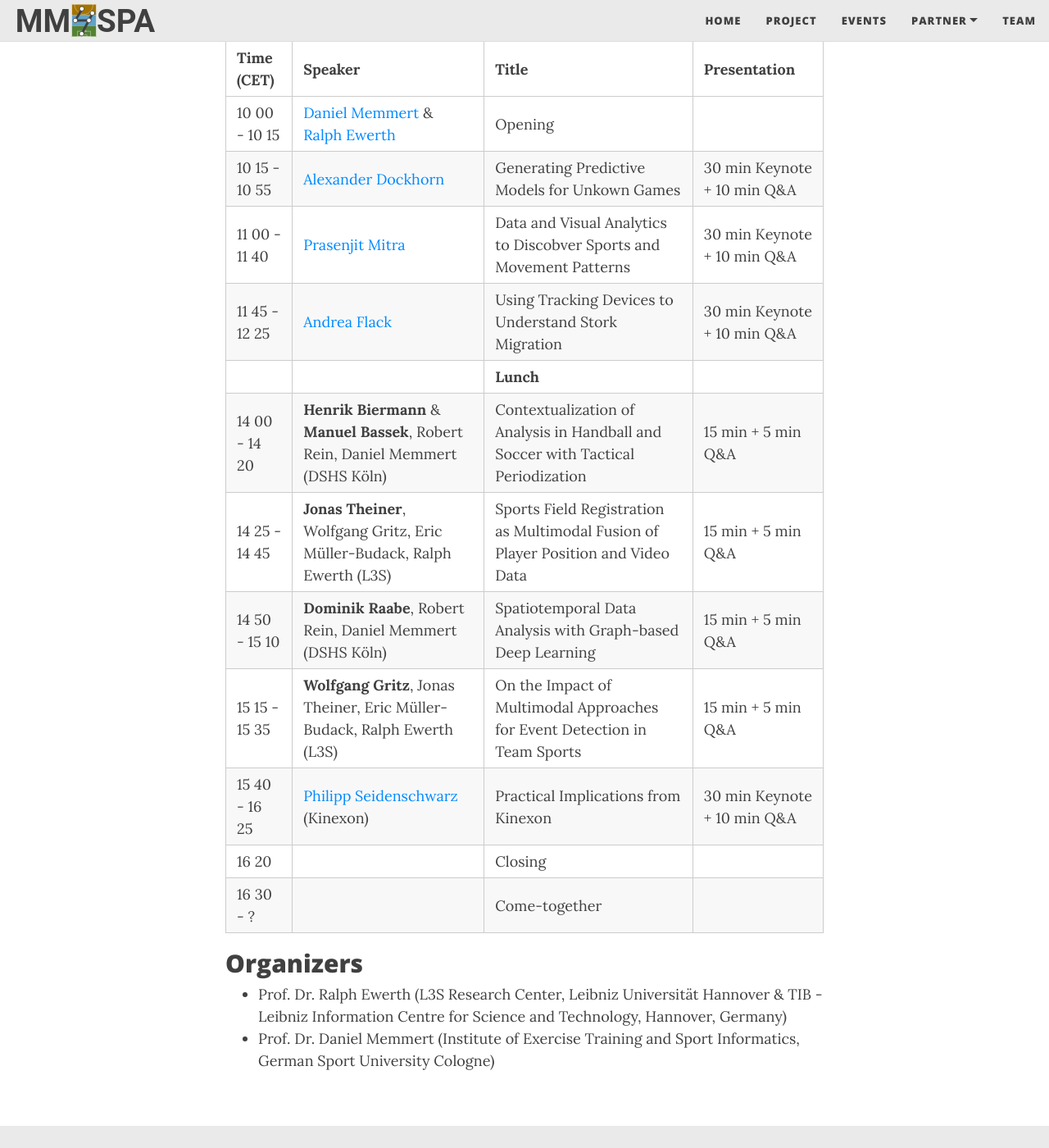
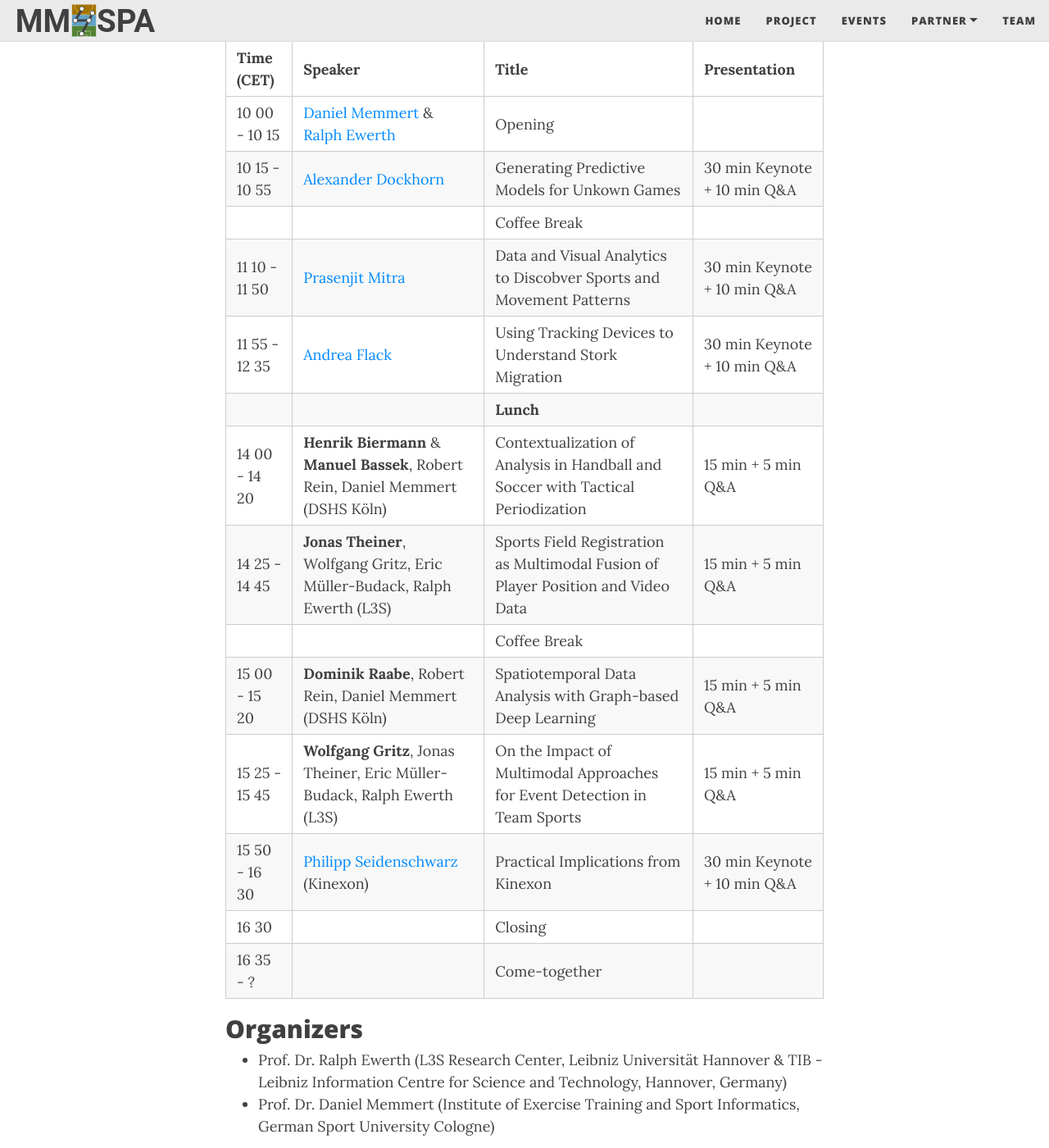
Before and after one commit to MM4SPA/project, a Jekyll site: the page built from workshop.md, in a window 1280 px wide and 1400 px high, scrolled down 2179 px. Shown: the whole window at 82% size. Built offline with Jekyll 4.4.1, drawn with Linux system fonts in a browser that asks for light colours; nearby versions of some CDN libraries.

Commit message:
adjusted schedule + added coffee breaks

```diff
--- a/workshop.md
+++ b/workshop.md
@@ -51,16 +51,18 @@ The workshop is divided into two sessions:
 | ------------- | ---------------------------------------------------------------------------------------------------------------------------------------------------------------------------------------------------------------------------------------------------------------------------------------------------------------------------------------------- | ---------------------------------------------------------------------------------- | --------------------------- |
 | 10 00 - 10 15 | <a href="https://www.dshs-koeln.de/institut-fuer-trainingswissenschaft-und-sportinformatik/sportinformatik-sportspielf/personal/prof-dr-daniel-memmert/">Daniel Memmert</a> & <a href="https://www.tib.eu/de/forschung-entwicklung/forschungsgruppen-und-labs/visual-analytics/mitarbeiterinnen-und-mitarbeiter/ralph-ewerth">Ralph Ewerth</a> | Opening                                                                            |                             |
 | 10 15 - 10 55 | <a href="https://adockhorn.github.io/">Alexander Dockhorn</a>                                                                                                                                                                                                                                                                                  | Generating Predictive Models for Unkown Games                                      | 30 min Keynote + 10 min Q&A |
-| 11 00 - 11 40 | <a href="https://ist.psu.edu/directory/pum10">Prasenjit Mitra</a>                                                                                                                                                                                                                                                                              | Data and Visual Analytics to Discobver Sports and Movement Patterns                | 30 min Keynote + 10 min Q&A |
-| 11 45 - 12 25 | <a href="https://www.ab.mpg.de/person/98269/2736">Andrea Flack</a>                                                                                                                                                                                                                                                                             | Using Tracking Devices to Understand Stork Migration                               | 30 min Keynote + 10 min Q&A |
+|               |                                                                                                                                                                                                                                                                                                                                                | Coffee Break                                                                       |                             |
+| 11 10 - 11 50 | <a href="https://ist.psu.edu/directory/pum10">Prasenjit Mitra</a>                                                                                                                                                                                                                                                                              | Data and Visual Analytics to Discobver Sports and Movement Patterns                | 30 min Keynote + 10 min Q&A |
+| 11 55 - 12 35 | <a href="https://www.ab.mpg.de/person/98269/2736">Andrea Flack</a>                                                                                                                                                                                                                                                                             | Using Tracking Devices to Understand Stork Migration                               | 30 min Keynote + 10 min Q&A |
 |               |                                                                                                                                                                                                                                                                                                                                                | **Lunch**                                                                          |                             |
 | 14 00 - 14 20 | **Henrik Biermann** & **Manuel Bassek**, Robert Rein, Daniel Memmert (DSHS Köln)                                                                                                                                                                                                                                                               | Contextualization of Analysis in Handball and Soccer with Tactical Periodization   | 15 min + 5 min Q&A          |
 | 14 25 - 14 45 | **Jonas Theiner**, Wolfgang Gritz, Eric Müller-Budack, Ralph Ewerth (L3S)                                                                                                                                                                                                                                                                      | Sports Field Registration as Multimodal Fusion of Player Position and Video Data   | 15 min + 5 min Q&A          |
-| 14 50 - 15 10 | **Dominik Raabe**, Robert Rein, Daniel Memmert (DSHS Köln)                                                                                                                                                                                                                                                                                     | Spatiotemporal Data Analysis with Graph-based Deep Learning                        | 15 min + 5 min Q&A          |
-| 15 15 - 15 35 | **Wolfgang Gritz**, Jonas Theiner, Eric Müller-Budack, Ralph Ewerth (L3S)                                                                                                                                                                                                                                                                      | On the Impact of Multimodal Approaches for Event Detection in Team Sports          | 15 min + 5 min Q&A          |
-| 15 40 - 16 25 | <a href="https://dbis.dmi.unibas.ch/team/philipp-seidenschwarz/">Philipp Seidenschwarz</a> (Kinexon)                                                                                                                                                                                                                                           | Practical Implications from Kinexon                                                | 30 min Keynote + 10 min Q&A |
-| 16 20         |                                                                                                                                                                                                                                                                                                                                                | Closing                                                                            |                             |
-| 16 30 - ?     |                                                                                                                                                                                                                                                                                                                                                | Come-together                                                                      |                             |
+|               |                                                                                                                                                                                                                                                                                                                                                | Coffee Break                                                                       |                             |
+| 15 00 - 15 20 | **Dominik Raabe**, Robert Rein, Daniel Memmert (DSHS Köln)                                                                                                                                                                                                                                                                                     | Spatiotemporal Data Analysis with Graph-based Deep Learning                        | 15 min + 5 min Q&A          |
+| 15 25 - 15 45 | **Wolfgang Gritz**, Jonas Theiner, Eric Müller-Budack, Ralph Ewerth (L3S)                                                                                                                                                                                                                                                                      | On the Impact of Multimodal Approaches for Event Detection in Team Sports          | 15 min + 5 min Q&A          |
+| 15 50 - 16 30 | <a href="https://dbis.dmi.unibas.ch/team/philipp-seidenschwarz/">Philipp Seidenschwarz</a> (Kinexon)                                                                                                                                                                                                                                           | Practical Implications from Kinexon                                                | 30 min Keynote + 10 min Q&A |
+| 16 30         |                                                                                                                                                                                                                                                                                                                                                | Closing                                                                            |                             |
+| 16 35 - ?     |                                                                                                                                                                                                                                                                                                                                                | Come-together                                                                      |                             |
 
 ## Organizers
 
```
